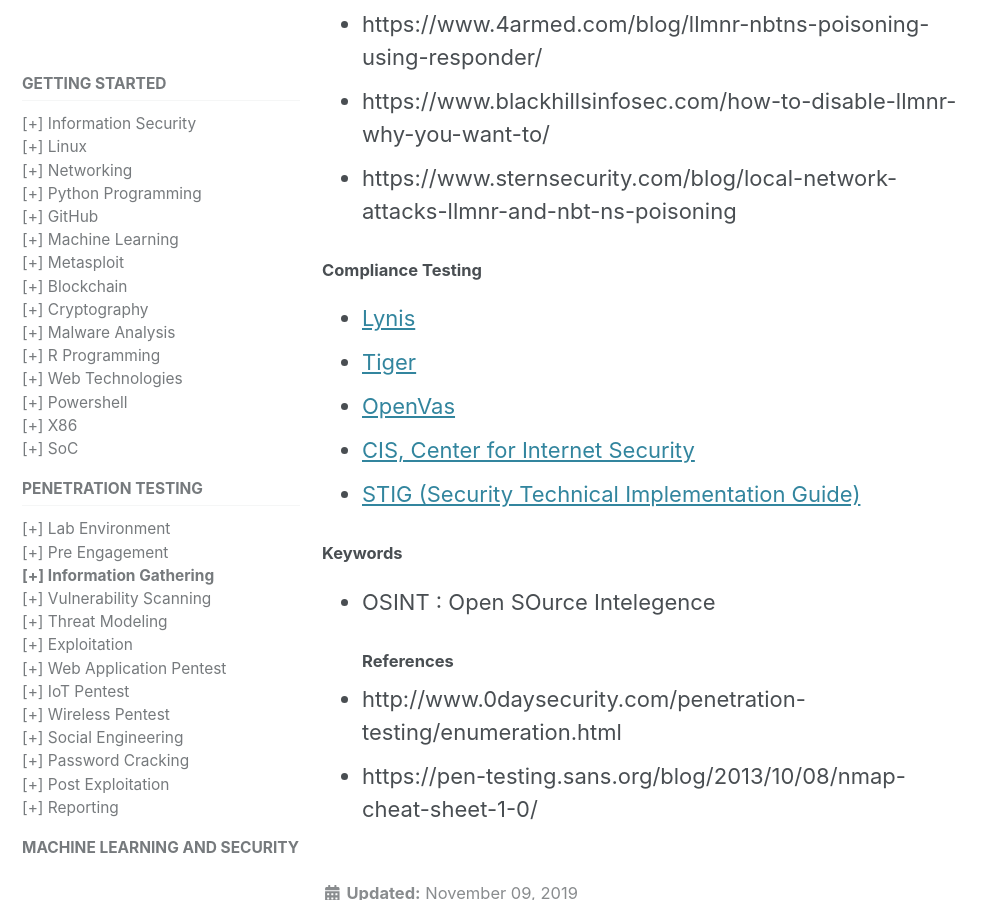
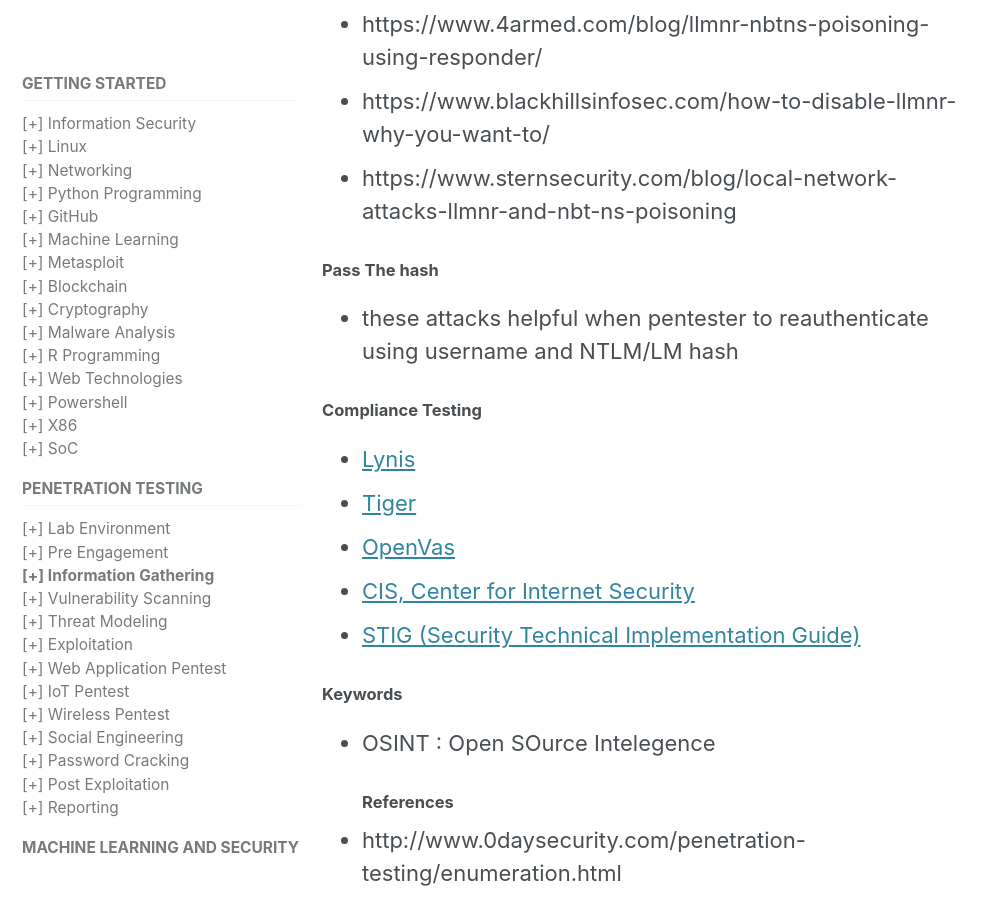
Before and after one commit to mohareti/cyberlab, a Jekyll site: the page built from _pentest/02_info-gathering.md, in a window 1280 px wide and 900 px high, scrolled down 1825 px. Shown: the whole window, without its empty margins (0-996 px from the left). Built offline with Jekyll 4.4.1, drawn with Linux system fonts in a browser that asks for light colours; cached includes are drawn as plain includes; nearby versions of some CDN libraries.

Commit message:
Update 02_info-gathering.md

```diff
--- a/_pentest/02_info-gathering.md
+++ b/_pentest/02_info-gathering.md
@@ -49,6 +49,8 @@ toc: true
 - https://www.blackhillsinfosec.com/how-to-disable-llmnr-why-you-want-to/
 - https://www.sternsecurity.com/blog/local-network-attacks-llmnr-and-nbt-ns-poisoning
 
+#### Pass The hash
+- these attacks helpful when pentester to reauthenticate using username and NTLM/LM hash
 
 
 
```
